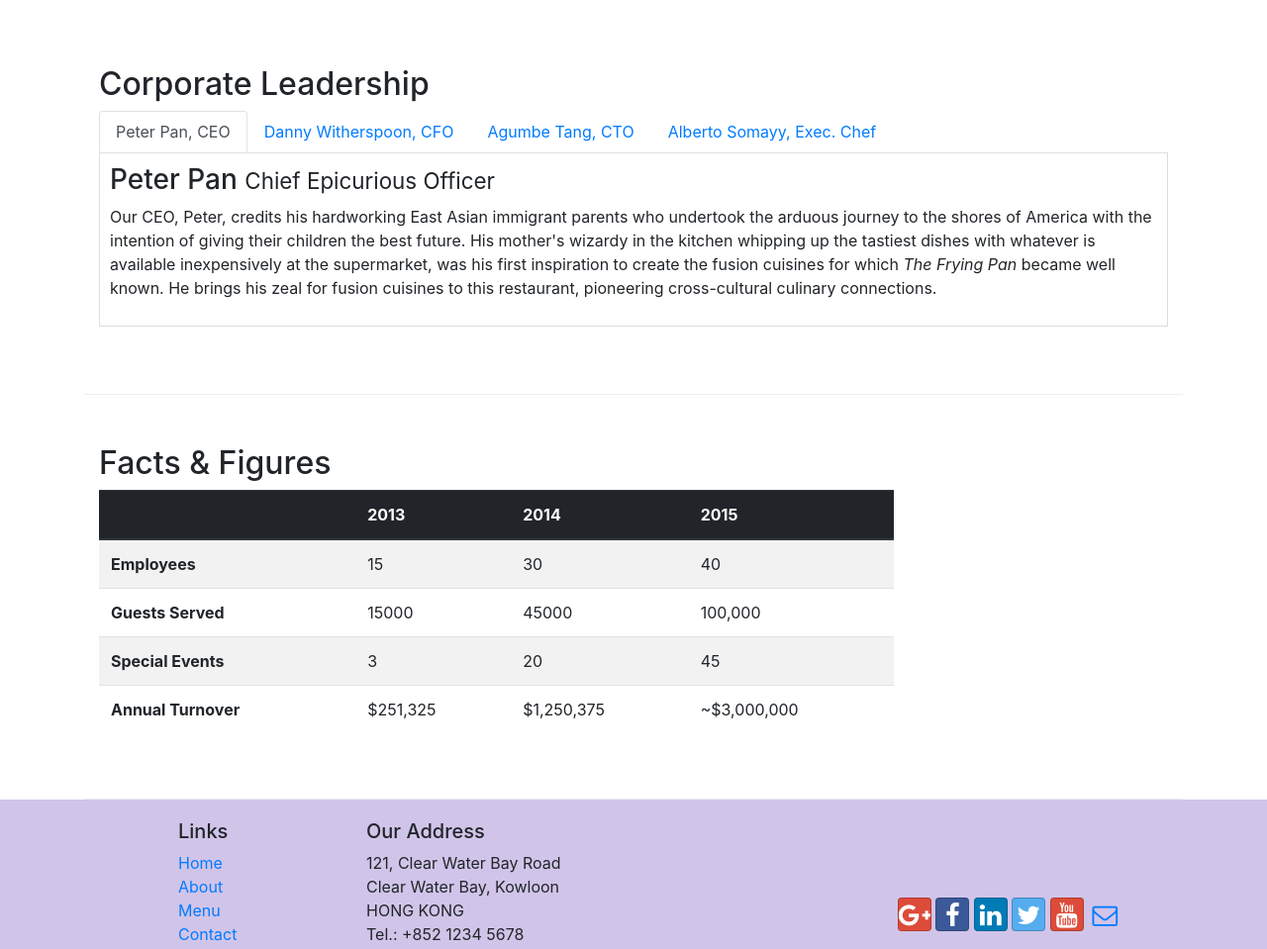
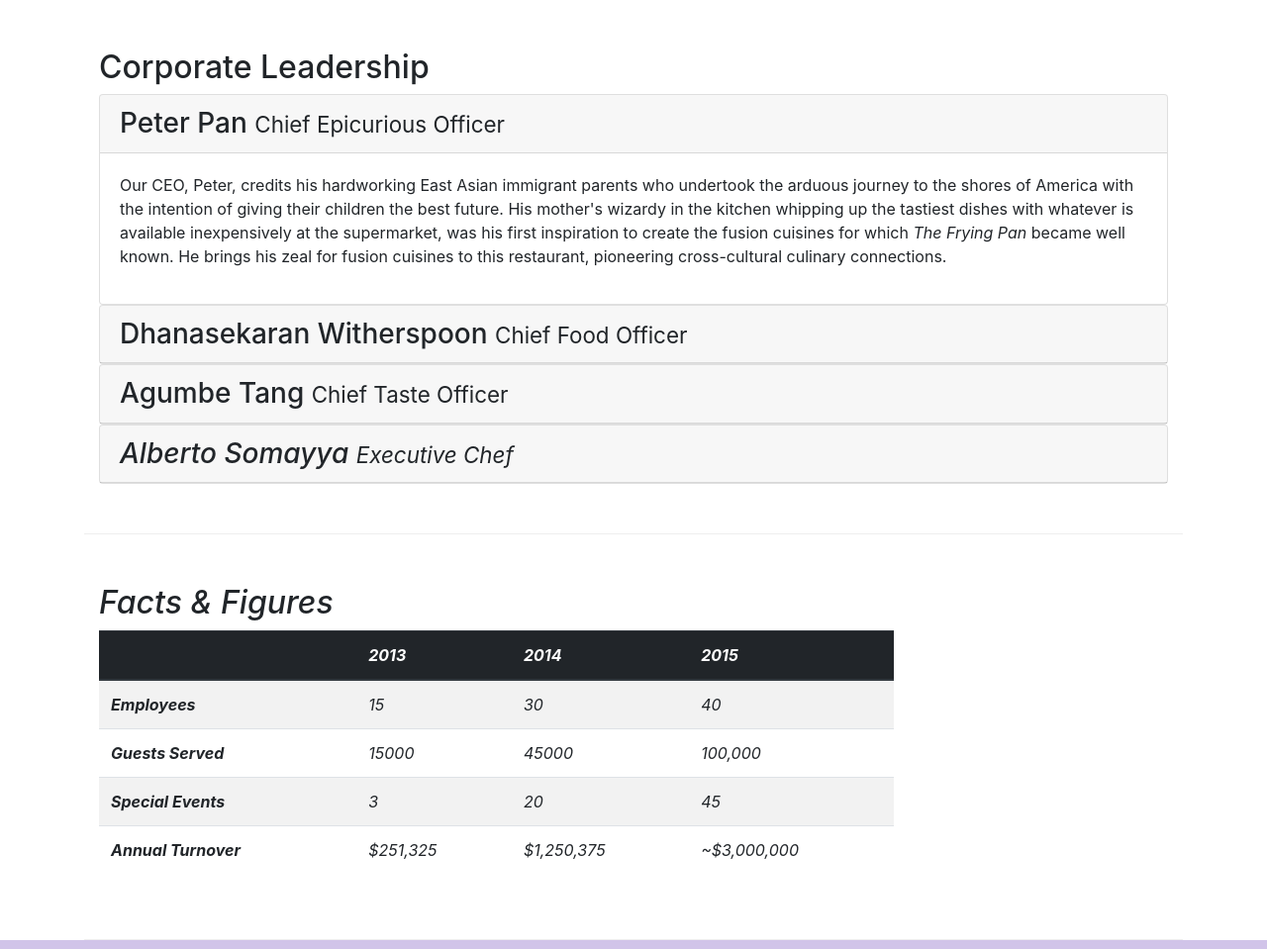
Before and after one commit to tkalejandro/conFusion, a website: page aboutUs.html in a window 1280 px wide. Shown: the part 978-1937 px from the top of the page at 99% size. Drawn offline with nearby package versions, Linux system fonts and the light colour scheme.

Commit message:
Accordion added

```diff
--- a/aboutUs.html
+++ b/aboutUs.html
@@ -105,7 +105,7 @@
             <div class="col-12 col-sm">
                 <h2>Corporate Leadership</h2>
 
-                <ul class="nav nav-tabs">
+                <!-- <ul class="nav nav-tabs">
                     <li class="nav-item">
                         <a class="nav-link active" href="#peter" role="tab" data-toggle="tab"> Peter Pan, CEO</a>
                     </li>
@@ -118,31 +118,68 @@
                     <li>
                         <a class="nav-link" href="#alberto" role="tab" data-toggle="tab">Alberto Somayy, Exec. Chef</a>
                     </li>
-                </ul>
-                <div class="tab-content">
-                    <div role="tabpanel" class="tab-pane fade show active" id="peter">
-                        <h3>Peter Pan <small>Chief Epicurious Officer</small></h3>
-                        <p class="d-none d-sm-block">Our CEO, Peter, credits his hardworking East Asian immigrant parents who undertook the arduous journey to the shores of America with the intention of giving their children the best future. His mother's wizardy in the kitchen whipping up the tastiest dishes with whatever is available inexpensively at the supermarket, was his first inspiration to create the fusion cuisines for which <em>The Frying Pan</em> became well known. He brings his zeal for fusion cuisines to this restaurant, pioneering cross-cultural culinary connections.</p>
+                </ul> -->
+                <div id="accordion">
+                    <div class="card">
+                        <div class="card-header" role="tab" id="peterhead">
+                            <h3 class="mb-0">
+                                <a data-toggle="collapse" data-target="#peter">
+                                    Peter Pan <small>Chief Epicurious Officer</small>
+                                </a>
+                            </h3>
+                        </div>
+                        <div class="collapse show" id="peter" data-parent="#accordion">
+                            <div class="card-body">
+                                <p class="d-none d-sm-block">Our CEO, Peter, credits his hardworking East Asian immigrant parents who undertook the arduous journey to the shores of America with the intention of giving their children the best future. His mother's wizardy in the kitchen whipping up the tastiest dishes with whatever is available inexpensively at the supermarket, was his first inspiration to create the fusion cuisines for which <em>The Frying Pan</em> became well known. He brings his zeal for fusion cuisines to this restaurant, pioneering cross-cultural culinary connections.</p>
+                            </div>
+                        </div>
                     </div>
 
-                    <div role="tabpanel" class="tab-pane fade" id="danny">
-                        <h3>Dhanasekaran Witherspoon <small>Chief Food Officer</small></h3>
-                        <p class="d-none d-sm-block">Our CFO, Danny, as he is affectionately referred to by his colleagues, comes from a long established family tradition in farming and produce. His experiences growing up on a farm in the Australian outback gave him great appreciation for varieties of food sources. As he puts it in his own words, <em>Everything that runs, wins, and everything that stays, pays!</em></p>
+                    <div class="card">
+                        <div class="card-header" role="tab" id="dannyhead">
+                            <h3 class="mb-0">
+                                <a class="collapsed" data-toggle="collapse" data-target="#danny">
+                                    Dhanasekaran Witherspoon <small>Chief Food Officer</small>
+                                </a>
+                            </h3>
+                        </div>
+                        <div class="collapse" id="danny" data-parent="#accordion">
+                            <div class="card-body">
+                                <p class="d-none d-sm-block">Our CFO, Danny, as he is affectionately referred to by his colleagues, comes from a long established family tradition in farming and produce. His experiences growing up on a farm in the Australian outback gave him great appreciation for varieties of food sources. As he puts it in his own words, <em>Everything that runs, wins, and everything that stays, pays!</em></p>
+                            </div>
+                        </div>
                     </div>
-
-                    <div role="tabpanel" class="tab-pane fade" id="agumbe">
-                        <h3>Agumbe Tang <small>Chief Taste Officer</small></h3>
-                        <p class="d-none d-sm-block">Blessed with the most discerning gustatory sense, Agumbe, our CTO, personally ensures that every dish that we serve meets his exacting tastes. Our chefs dread the tongue lashing that ensues if their dish does not meet his exacting standards. He lives by his motto, <em>You click only if you survive my lick.</em></p>
+                    <div class="card">
+                            <div class="card-header" role="tab" id="agumbehead">
+                            <h3 class="mb-0">
+                                <a class="collapsed" data-toggle="collapse" data-target="#agumbe">
+                                    Agumbe Tang <small>Chief Taste Officer</small>
+                                </a>
+                            </h3>
+                        </div>
+                        <div class="collapse" id="agumbe" data-parent="#accordion">
+                            <div class="card-body">
+                                <p class="d-none d-sm-block">Blessed with the most discerning gustatory sense, Agumbe, our CTO, personally ensures that every dish that we serve meets his exacting tastes. Our chefs dread the tongue lashing that ensues if their dish does not meet his exacting standards. He lives by his motto, <em>You click only if you survive my lick.</p>
+                            </div>
+                        </div>
                     </div>
-
-                    <div role="tabpanel" class="tab-pane" id="alberto">
-                        <h3>Alberto Somayya <small>Executive Chef</small></h3>
-                        <p class="d-none d-sm-block">Award winning three-star Michelin chef with wide International experience having worked closely with whos-who in the culinary world, he specializes in creating mouthwatering Indo-Italian fusion experiences. He says, <em>Put together the cuisines from the two craziest cultures, and you get a winning hit! Amma Mia!</em></p>
+                    <div class="card">
+                        <div class="card-header" role="tab" id="albertohead">
+                            <h3 class="mb-0">
+                                <a class="collapsed" data-toggle="collapse" data-target="#alberto">
+                                    Alberto Somayya <small>Executive Chef</small>
+                                </a>
+                            </h3>
+                        </div>
+                        <div class="collapse" id="alberto" data-parent="#accordion">
+                            <div class="card-body">
+                                <p class="d-none d-sm-block">Award winning three-star Michelin chef with wide International experience having worked closely with whos-who in the culinary world, he specializes in creating mouthwatering Indo-Italian fusion experiences. He says, <em>Put together the cuisines from the two craziest cultures, and you get a winning hit! Amma Mia!</em></p>
+                            </div>
+                        </div>
                     </div>
                 </div>
-
             </div>
-       </div>
+        </div>
        <div class="row row-content">
            <div class="col-12 col-sm-9">
                <h2>Facts &amp; Figures</h2>
```
